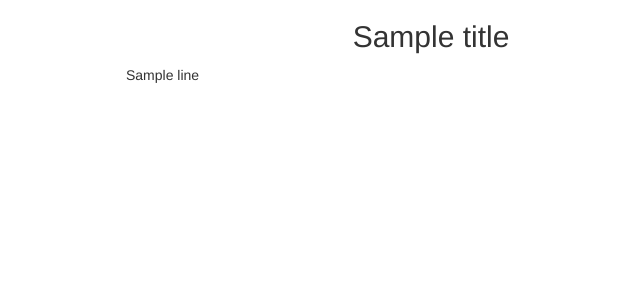
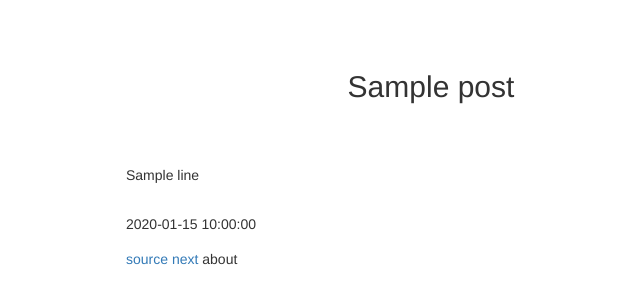
Before and after one commit to yucombinator/unsentletters, a Flask app: template templates/letter.html in a window 1280 px wide. Shown: the top 304 px of the page, without its empty margins (209-849 px from the left). Run offline with Flask 2, Linux system fonts and the light colour scheme; the template is opened without the code that fills it: most values are stand-ins (such as "Sample title", 1, 10 or a date in 2020); some libraries are stand-ins or nearby versions.

Commit message:
show date

```diff
--- a/app.py
+++ b/app.py
@@ -1,6 +1,8 @@
 from flask import Flask,render_template
 import praw
 import os
+import datetime
+import humanize
 
 app = Flask(__name__)
 
@@ -11,13 +13,12 @@ def getPost():
 @app.route("/")
 def home():
     post = getPost()
-    #while(len(post)==0):
-    #    post = getPost()
-    app.logger.debug(post)
-    app.logger.debug(post.title)
-    app.logger.debug(post.selftext)
 
-    return render_template('letter.html', title = post.title, text=post.selftext)
+    #app.logger.debug(post )
+    #app.logger.debug(post.title)
+    #app.logger.debug(post.selftext)
+    postedTime = humanize.naturaldate(datetime.datetime.fromtimestamp(post.created))
+    return render_template('letter.html', post = post, time = postedTime)
 
 if __name__ == "__main__":
     app.run(debug=True,host='0.0.0.0',port=int(os.environ.get("PORT", 5000)))
--- a/requirements.txt
+++ b/requirements.txt
@@ -1,2 +1,3 @@
 Flask==0.10.1
 praw==2.1.19
+humanize==0.5
--- a/static/styles.css
+++ b/static/styles.css
@@ -1,3 +1,6 @@
 p {
   line-height:1.75;
 }
+.header{
+  margin:50px;
+}
--- a/templates/letter.html
+++ b/templates/letter.html
@@ -13,17 +13,24 @@
     <meta name="viewport" content="width=device-width, initial-scale=1">
   </head>
   <body class="container-fluid">
-    {% if title %}
-      <div class="row">
-        <div class="col-md-6 col-md-offset-3"><h2 class="text-center">{{ title }}</h2></div>
+    {% if post.title %}
+      <div class="row header">
+        <div class="col-md-6 col-md-offset-3"><h2 class="text-center">{{ post.title }}</h2></div>
       </div>
     {% endif %}
       <div class="row">
 
         <p class="col-md-6 col-md-offset-3 text-justify">
-          {% for line in text.splitlines() %}
+          {% for line in post.selftext.splitlines() %}
               {{line}}<br>
-          {% endfor %}
+          {% endfor %}<br>
+
+              {{ time }}
+        </p>
+      </div>
+      <div class="row">
+        <p class="col-md-6 col-md-offset-3 text-justify">
+          <a href="{{post.permalink}}">source</a> <a href="/">next</a> about
         </p>
       </div>
   </body>
```
